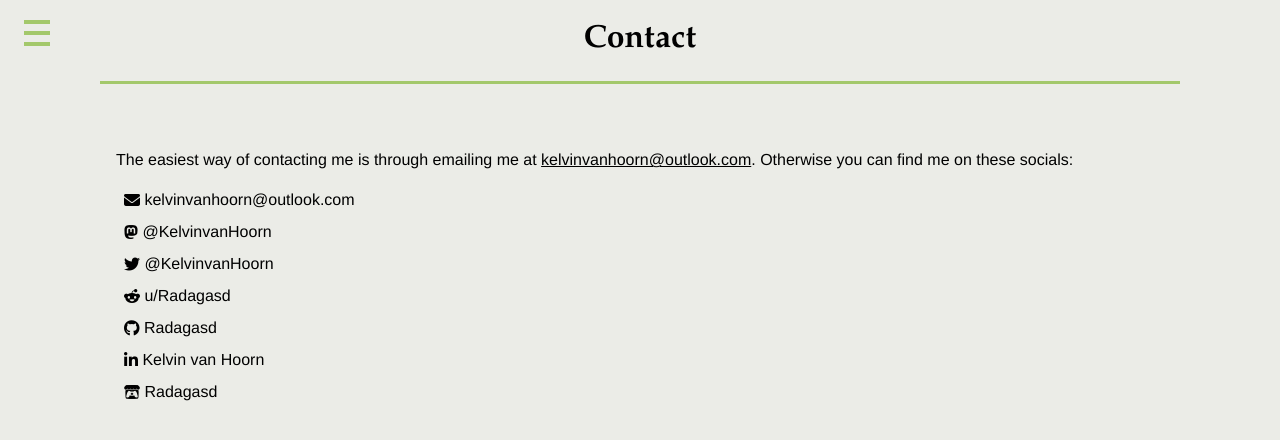
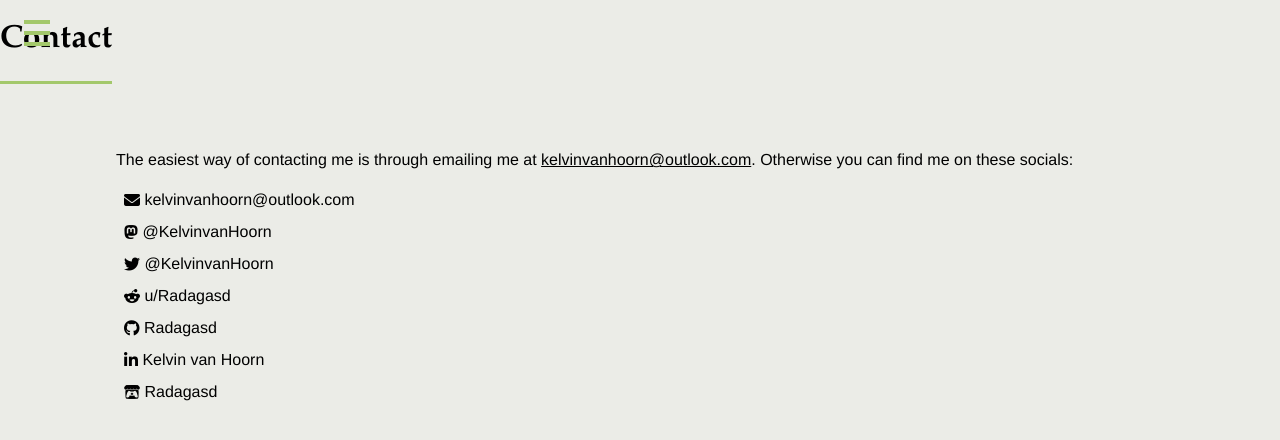
Before and after one commit to Radagasd/Radagasd.github.io, a Jekyll site: the page built from Contact/index.html, in a window 1280 px wide. Shown: the top 440 px of the page. Built offline with Jekyll 4.4.1, drawn with Linux system fonts in a browser that asks for light colours; nearby versions of some CDN libraries.

Commit message:
Remove title grid

```diff
--- a/_includes/header.html
+++ b/_includes/header.html
@@ -5,7 +5,6 @@
     <header id="header">
 
         <div class="header-grid">
-            <div></div>
 
             <div class="title-box">
                 <div id="hamburger-menu">
@@ -29,7 +28,6 @@
                 <div>
                 <h1>{{page.title}}</h1>
                 </div>
-                <div></div>
             </div>
 
             <div></div>
--- a/_sass/layout/_header.scss
+++ b/_sass/layout/_header.scss
@@ -50,6 +50,23 @@
         grid-template-columns: 1fr $mediumdevice-width 1fr;
     }
 
+    .title-box{
+        // display: grid;
+        align-items: center;
+        // grid-template-columns: 0fr $mediumdevice-width 0fr;
+
+        text-align: center;
+        width: 100%;
+
+        background-color: var(--bg-header);
+
+        border-bottom: .2em solid var(--accent1);
+        // border-top: .2em solid var(--accent1);
+
+        margin-bottom: 2em;
+        // margin-top: 1em;
+    }
+
     @media screen and (max-width: $mediumdevice-width){
         .header-grid{
             grid-template-columns: 0fr 1fr 0fr;
@@ -60,5 +77,9 @@
             width: 100%;
             z-index: 5;
         }
+
+        // .title-box{
+        //     grid-template-columns: auto auto 0rem;
+        // }
     }
 }
--- a/_sass/libs/_core.scss
+++ b/_sass/libs/_core.scss
@@ -42,23 +42,6 @@
 
 .container__code.line-numbers{
     margin: 0;
-}
-
-.title-box{
-    display: grid;
-    align-items: center;
-    grid-template-columns: 1fr auto 1fr;
-
-    text-align: center;
-    width: 100%;
-
-    background-color: var(--bg-header);
-
-    border-bottom: .2em solid var(--accent1);
-    // border-top: .2em solid var(--accent1);
-
-    margin-bottom: 2em;
-    // margin-top: 1em;
 }
 
 // Decimal list
```
Also changed, not shown: _sass/libs/_menu.scss (+15 -8 lines).
